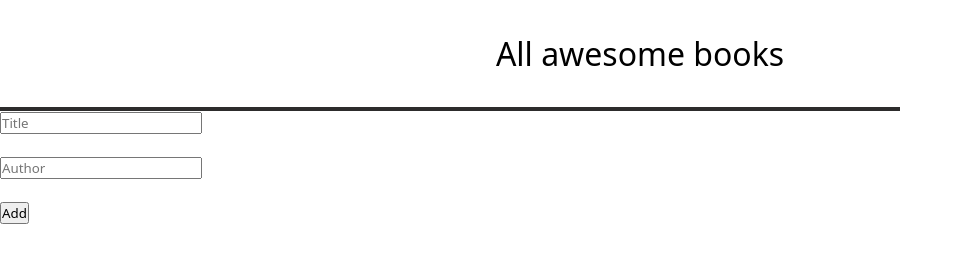
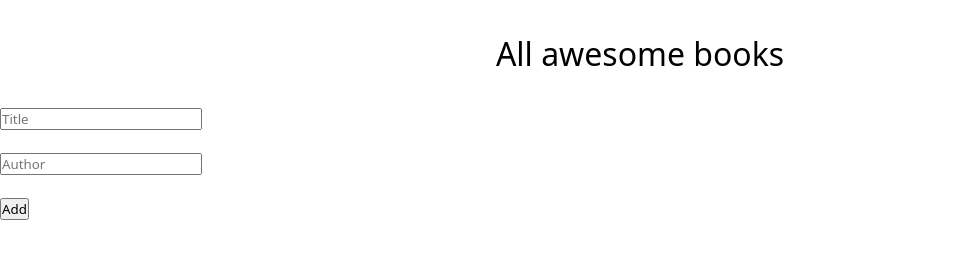
Before and after one commit to RileyManda/awesome-books, a website with bundled scripts: page index.html in a window 1280 px wide. Shown: the whole page, without its empty margins (0-963 px from the left). Built offline with nearby package versions, Linux system fonts and the light colour scheme.

Commit message:
Added condition to see or not books-container's  border

```diff
--- a/styles/style.css
+++ b/styles/style.css
@@ -12,7 +12,7 @@ h1 {
   margin: 1em;
 }
 
-.books-container {
+.books-container:has(.book) {
   border: 2px solid #2d2c2c;
   width: 80vw;
   max-width: 900px;
```
